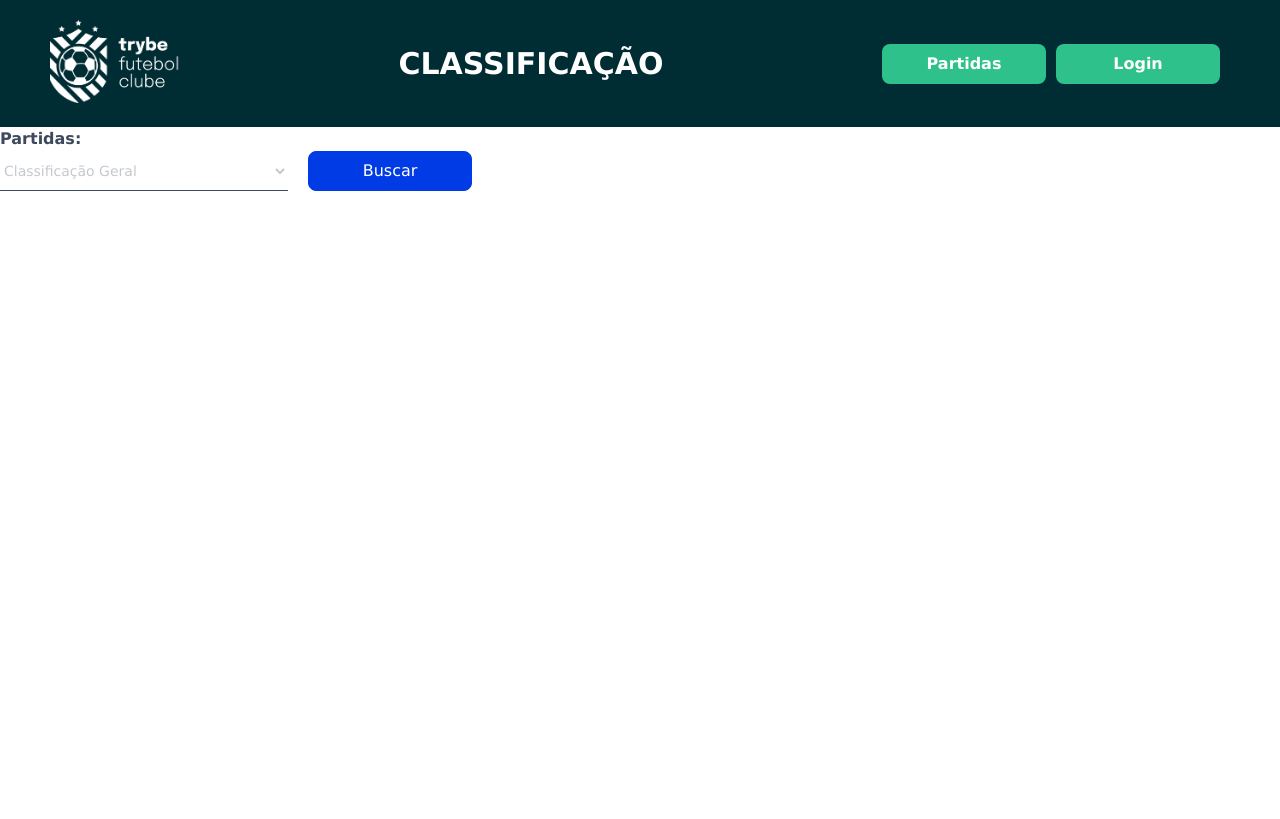
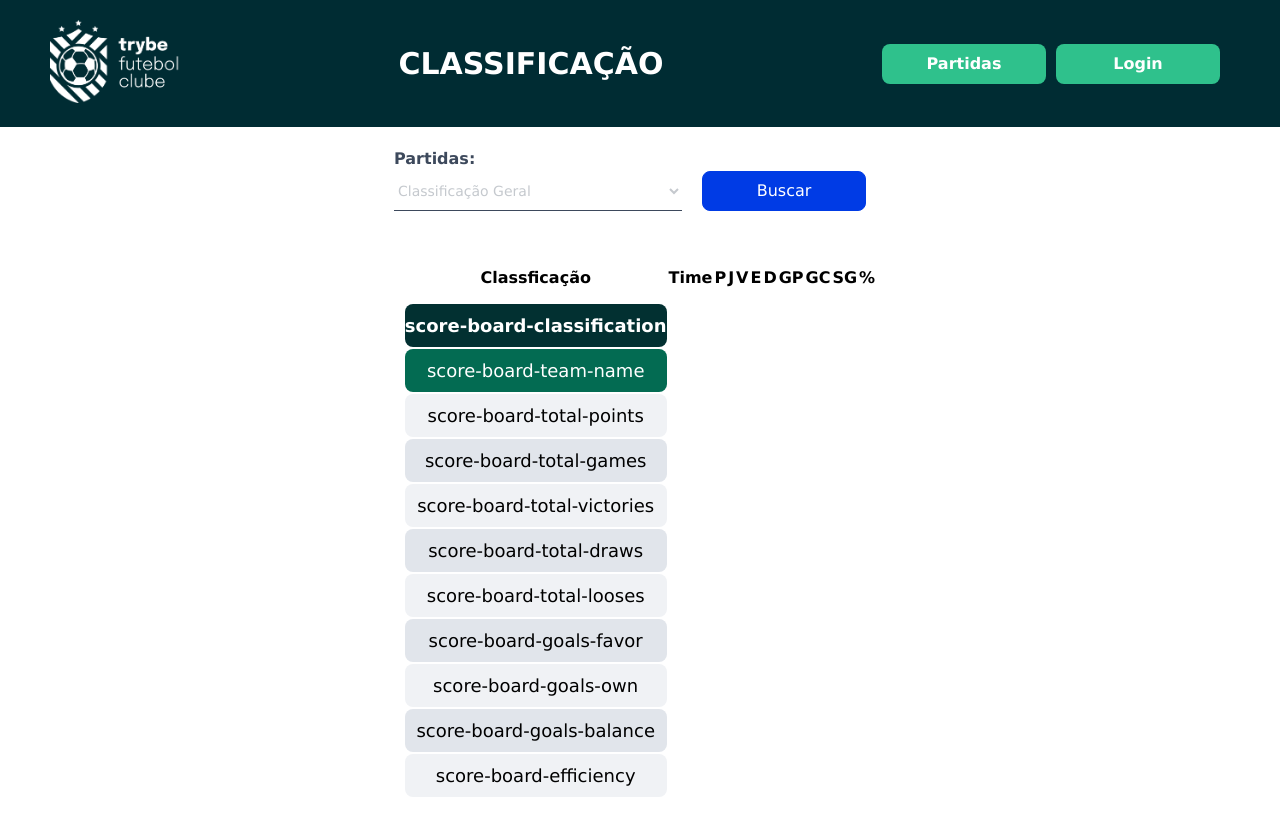
Before and after one commit to Caique-Ferian/Project-Trybe-Futebol-Club-Refactored, a React (Create React App) app in the folder trybe-futebol-club-front-end/: page / in a window 1280 px wide. Built offline with nearby package versions, Linux system fonts and the light colour scheme.

Commit message:
Cria tabela e adiciona dentro da página Leaderboard

```diff
--- /dev/null
+++ b/trybe-futebol-club-front-end/src/components/molecules/SectionWithTable/index.tsx
@@ -0,0 +1,29 @@
+import Section from "@atoms/Section";
+import React from "react";
+import SectionWithTableProps from "./types";
+
+
+const SectionWithTable: React.FC<SectionWithTableProps> = ({
+  sectionClassName,
+  tableClassName,
+  headers,
+  classNames,
+}:SectionWithTableProps) => {
+  return(
+    <Section className={sectionClassName}>
+      <table className={tableClassName}>
+        <thead>
+          <tr>
+            {headers.map((header,i) =><th key={i}>{header}</th>)}
+          </tr>
+        </thead>
+        <tbody>
+          {classNames.map((e,i) => (
+            <tr key={i}><td className={e}>{e}</td> </tr>))}
+        </tbody>
+      </table>
+    </Section>
+  );
+}
+
+export default SectionWithTable;
--- /dev/null
+++ b/trybe-futebol-club-front-end/src/components/molecules/SectionWithTable/types/index.ts
@@ -0,0 +1,7 @@
+
+export default interface SectionWithTableProps {
+  sectionClassName: string;
+  tableClassName: string;
+  headers: string[];
+  classNames: string[];
+}
--- /dev/null
+++ b/trybe-futebol-club-front-end/src/components/organisms/LeaderboardTable/constants.ts
@@ -0,0 +1,11 @@
+export   const types = ["Classificação Geral",
+"Classificação Mandantes", "Classificação Visitantes"];
+
+export const headers= ["Classficação","Time","P","J",
+  "V","E","D","GP","GC","SG","%"];
+
+export const classNames= ["score-board-classification","score-board-team-name",
+  "score-board-total-points","score-board-total-games",
+  "score-board-total-victories","score-board-total-draws",
+  "score-board-total-looses","score-board-goals-favor",
+  "score-board-goals-own","score-board-goals-balance", "score-board-efficiency"];
--- a/trybe-futebol-club-front-end/src/components/organisms/LeaderboardTable/index.tsx
+++ b/trybe-futebol-club-front-end/src/components/organisms/LeaderboardTable/index.tsx
@@ -6,12 +6,11 @@ import FilterOptions from "@molecules/FIlterOptions";
 import { AppContext } from '@context/index';
 import AppContextType from "@context/types";
 import Button from "@atoms/Button";
-
+import { types, headers, classNames } from "./constants";
+import SectionWithTable from "@molecules/SectionWithTable";
 
 const LeaderboardTable: React.FC = () => {
   const { currentLBFilter } = useContext(AppContext) as AppContextType;
-  const types = ["Classificação Geral",
-    "Classificação Mandantes", "Classificação Visitantes"];
   return(
     <Container className="leaderboard-table">
       <Header
@@ -36,6 +35,12 @@ const LeaderboardTable: React.FC = () => {
         />
         <Button type="submit">Buscar</Button>
       </SectionWithForm>
+      <SectionWithTable
+        sectionClassName="score-board-table-section"
+        tableClassName="score-board-table"
+        headers={headers}
+        classNames={classNames}
+      />
     </Container>
   );
 }
--- a/trybe-futebol-club-front-end/src/pages/leaderboard/index.tsx
+++ b/trybe-futebol-club-front-end/src/pages/leaderboard/index.tsx
@@ -1,5 +1,6 @@
 import React from "react";
 import '@styles/pages/leaderboard.css';
+import '@styles/components/leaderboardTable.css';
 import LeaderboardTable from "@organisms/LeaderboardTable";
 
 
```
